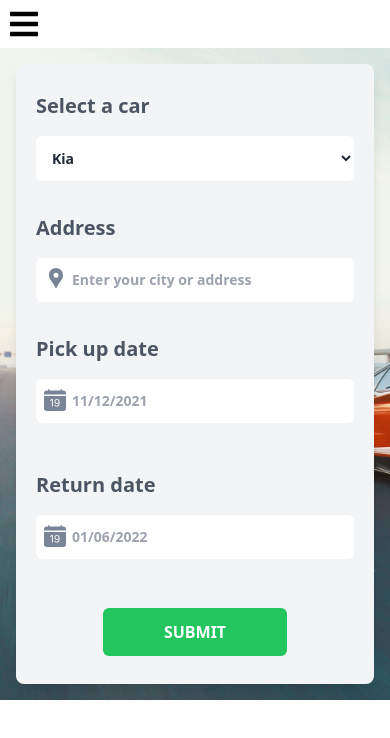
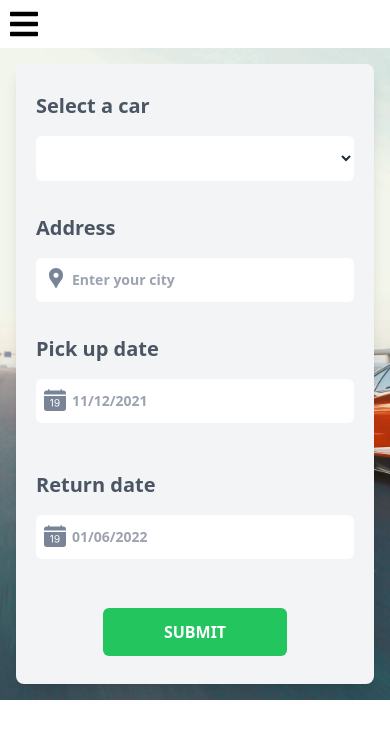
Before and after one commit to wassimchakib/Car-Rental-Front-End, a React (Create React App) app: page /reserve in a window 390 px wide. Shown: the top 738 px of the page. Built offline with nearby package versions, Linux system fonts and the light colour scheme; a web font is replaced by a local one.

Commit message:
add form validation and ability to show error messahes

```diff
--- a/package.json
+++ b/package.json
@@ -8,6 +8,7 @@
     "@testing-library/react": "^13.4.0",
     "@testing-library/user-event": "^13.5.0",
     "date-fns": "^2.29.3",
+    "notistack": "^3.0.1",
     "prop-types": "^15.8.1",
     "react": "^18.2.0",
     "react-calendar": "^4.1.0",
--- a/src/components/ReservationForm/ReservationForm.jsx
+++ b/src/components/ReservationForm/ReservationForm.jsx
@@ -3,6 +3,7 @@ import { MdLocationPin } from 'react-icons/md';
 import { BsFillCalendarDateFill } from 'react-icons/bs';
 import { DayPicker } from 'react-day-picker';
 import 'react-day-picker/dist/style.css';
+import { enqueueSnackbar } from 'notistack';
 import Field from '../ui/Field';
 import cn from '../../utils/classnames';
 import useOnClickOutside from '../../hooks/useOutSideClick';
@@ -10,6 +11,7 @@ import addMonths from '../../utils/utils';
 
 const ReservationForm = () => {
   const [form, setForm] = useState({
+    car: '',
     city: '',
     startingDate: null,
     endingDate: null,
@@ -27,13 +29,40 @@ const ReservationForm = () => {
   const handleFormSubmit = (ev) => {
     ev.preventDefault();
 
-    // TODO
-    // make sure that the form is valid
-    // dispatch redux action to save the reservation on the server
+    if (form.city.trim().length === 0) {
+      enqueueSnackbar('Please enter an address or city', { variant: 'error' });
+      return;
+    }
+
+    if (!form.startingDate) {
+      enqueueSnackbar('Please select a pick up date', { variant: 'error' });
+      return;
+    }
+
+    if (!form.endingDate) {
+      enqueueSnackbar('Please select a return date', { variant: 'error' });
+      return;
+    }
+
+    if (form.endingDate < form.startingDate) {
+      enqueueSnackbar('Return date must come after the pick date', { variant: 'error' });
+      // Uncomment this line after adding redux action to prevent form submission
+      // return;
+    }
+
+    // Put the redux action to send the form here
+    // dispatch(submitReservation(form));
   };
 
-  const setSelectedDay = (day, key) => setForm({ ...form, [key]: day });
-  const handleInput = (ev) => setForm({ ...form, [ev.target.name]: ev.target.value });
+  const setSelectedDay = (day, key) => setForm({
+    ...form,
+    [key]: day,
+  });
+
+  const handleInput = (ev) => setForm({
+    ...form,
+    [ev.target.name]: ev.target.value,
+  });
 
   useOnClickOutside(pickUpCalendarRef, () => setIsPickUpCalendarOpen(false));
   useOnClickOutside(returnCalendarRef, () => setIsReturnCalendarOpen(false));
@@ -59,17 +88,18 @@ const ReservationForm = () => {
     <form ref={formRef} onSubmit={handleFormSubmit} className="h-[620px] overflow-x-hidden overflow-y-auto md:overflow-visible md:h-fit rounded-lg p-3 shadow-lg flex md:flex-row justify-between border border-gray-100 flex-col md:max-w-[90%] w-full max-w-[400px] bg-gray-100 md:bg-[#ffffff5e]">
       <label htmlFor="car" className="py-4 px-2 flex flex-col gap-4 relative md:w-[20%] w-full">
         <span className="text-xl font-semibold text-gray-600">Select a car</span>
-        <select id="car" className="w-full p-3 bg-white text-gray-800 border border-gray-200 rounded-md text-sm font-semibold focus-within:outline-none focus:ring-green-500 focus:border-green-500">
+        <select onSelect={handleInput} name="car" id="car" className="w-full p-3 bg-white text-gray-800 border border-gray-200 rounded-md text-sm font-semibold focus-within:outline-none focus:ring-green-500 focus:border-green-500">
           <option disabled value="">Select a car</option>
-          <option value="1">Kia</option>
-          <option value="2">Mercedes</option>
+          {/* Add list of cars here */}
+          {/* example: <option value="kia">Kia</option> */}
         </select>
       </label>
       <Field
         className="md:w-[20%] px-2 w-full"
         type="text"
-        placeholder="Enter your city or address"
+        placeholder="Enter your city"
         label="Address"
+        id="address"
         name="city"
         icon={<MdLocationPin size={24} fill="#798497" />}
         onChange={handleInput}
@@ -80,6 +110,7 @@ const ReservationForm = () => {
         type="text"
         placeholder="11/12/2021"
         label="Pick up date"
+        id="starting-date"
         name="startingDate"
         icon={<BsFillCalendarDateFill size={22} fill="#798497" />}
         value={form.startingDate?.toLocaleDateString() || ''}
@@ -110,6 +141,7 @@ const ReservationForm = () => {
         type="text"
         placeholder="01/06/2022"
         label="Return date"
+        id="ending-date"
         name="endingDate"
         icon={<BsFillCalendarDateFill size={22} fill="#798497" />}
         value={form.endingDate?.toLocaleDateString() || ''}
--- a/src/pages/Reserve/Reserve.jsx
+++ b/src/pages/Reserve/Reserve.jsx
@@ -1,10 +1,13 @@
+import { SnackbarProvider } from 'notistack';
 import React from 'react';
 import ReservationForm from '../../components/ReservationForm/ReservationForm';
 import './reserve.css';
 
 const Reserve = () => (
   <div className="reservation background flex justify-center pt-[4rem] md:pt-[8rem] h-full">
-    <ReservationForm />
+    <SnackbarProvider>
+      <ReservationForm />
+    </SnackbarProvider>
   </div>
 );
 
--- a/src/pages/Reserve/reserve.css
+++ b/src/pages/Reserve/reserve.css
@@ -1,6 +1,11 @@
 #root {
   width: 100vw;
   height: 100vh;
+  display: flex;
+}
+
+.app_container {
+  width: 100%;
 }
 
 .App {
@@ -22,3 +27,50 @@
     padding: 1rem;
   }
 }
+
+@media screen and (max-width: 350px) {
+  .rdp {
+    @apply text-sm;
+
+    --rdp-cell-size: 35px !important;
+  }
+
+  .rdp-months {
+    width: fit-content !important;
+  }
+}
+
+@media screen and (max-width: 680px) {
+  #root {
+    flex-direction: column;
+  }
+}
+
+.rdp {
+  @apply bg-gray-50 shadow-lg border border-slate-200 rounded-md p-2;
+}
+
+.rdp-caption {
+  @apply text-slate-500;
+}
+
+.rdp-day {
+  --tw-text-opacity: 1;
+
+  border-radius: 10px !important;
+  color: rgb(30 41 59 / var(--tw-text-opacity)) !important;
+
+  @apply hover:bg-slate-300 cursor-pointer;
+}
+
+.rdp-day_today {
+  @apply bg-slate-200 font-normal !important;
+}
+
+.rdp-head_cell {
+  @apply text-slate-700 !important;
+}
+
+.rdp-day_selected {
+  @apply bg-green-500 !important;
+}
```
Also changed, not shown: 1 other file (tests, documents, lock files or other folders).
